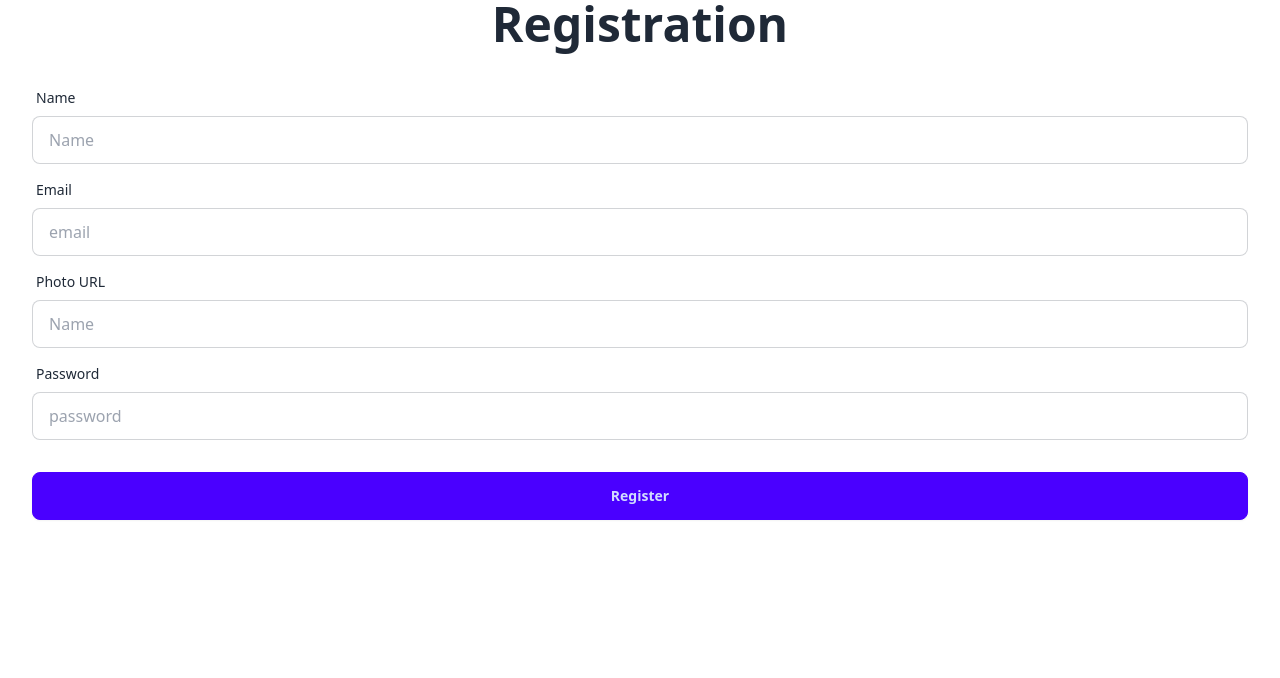
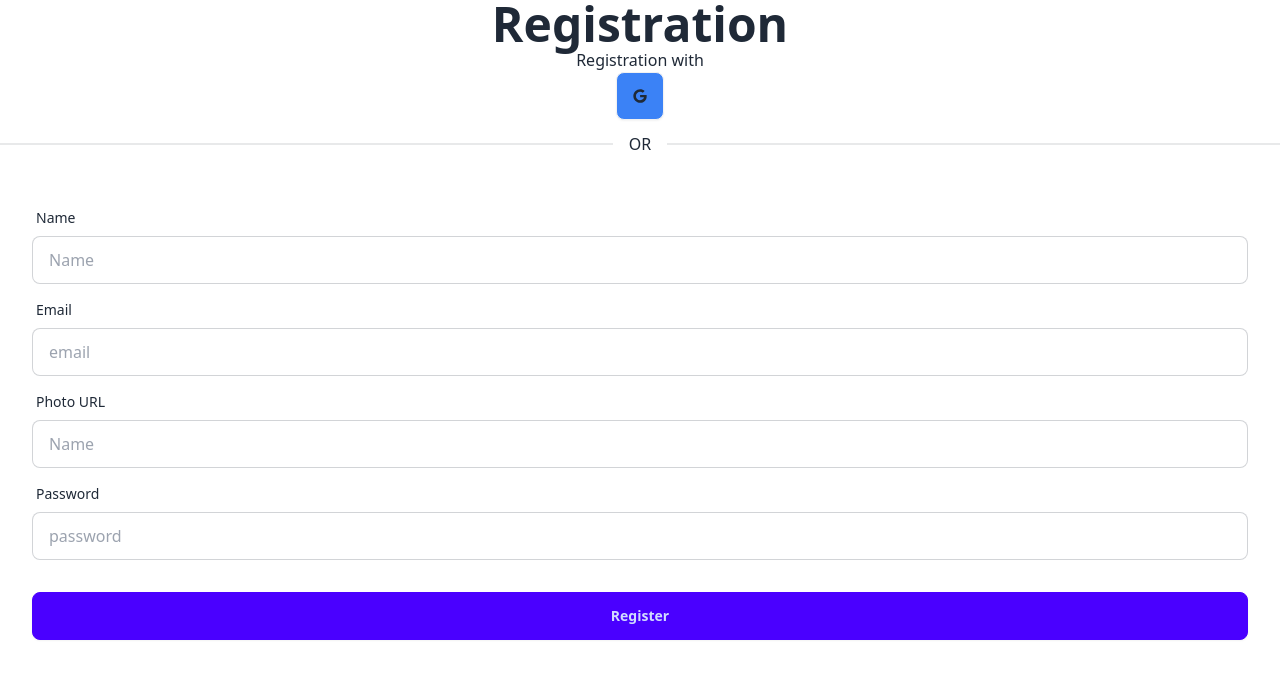
Before and after one commit to red-one12/visa-client, a React (Vite) app: page /register in a window 1280 px wide. Shown: the top 678 px of the page. Built offline with nearby package versions, Linux system fonts and the light colour scheme.

Commit message:
reg added by menula and with google

```diff
--- a/package.json
+++ b/package.json
@@ -15,6 +15,7 @@
     "match-sorter": "^8.0.0",
     "react": "^18.3.1",
     "react-dom": "^18.3.1",
+    "react-icons": "^5.4.0",
     "react-router-dom": "^7.1.1",
     "sort-by": "^1.2.0"
   },
--- a/src/main.jsx
+++ b/src/main.jsx
@@ -3,9 +3,12 @@ import { createRoot } from 'react-dom/client'
 import './index.css'
 import { RouterProvider } from 'react-router-dom'
 import router from './routes/Routes.jsx'
+import AuthProvider from './provider/AuthProvider.jsx'
 
 createRoot(document.getElementById('root')).render(
   <StrictMode>
-    <RouterProvider router={router} />
+    <AuthProvider>
+      <RouterProvider router={router} />
+    </AuthProvider>
   </StrictMode>,
 )
--- a/src/pages/Register.jsx
+++ b/src/pages/Register.jsx
@@ -1,7 +1,32 @@
+import { useContext } from "react";
+import { AuthContext } from "../provider/AuthProvider";
+import { FaGoogle } from "react-icons/fa";
+import { GoogleAuthProvider, signInWithPopup } from "firebase/auth";
+import auth from "../firebase/firebase.init";
+import { useNavigate } from "react-router-dom";
 
 
 const Register = () => {
 
+
+  const {createNewUser} = useContext(AuthContext);
+
+  const navigateToHome = useNavigate();
+
+
+
+  const googleProvider = new GoogleAuthProvider();
+
+  const handleGoogleRegister = () => {
+    signInWithPopup(auth, googleProvider)
+      .then((result) => {
+        console.log(result.user);
+        navigateToHome('/');
+      })
+      .catch(error => {
+        console.log('Error', error);
+      });
+  };
 
   const handleRegistration = (e) => {
     e.preventDefault();
@@ -11,13 +36,31 @@ const Register = () => {
     const photoURL = form.photoURL.value;
     const password = form.password.value;
 
-    console.log(name, email, photoURL, password);
+    // console.log(name, email, photoURL, password);
+
+
+    createNewUser(email, password)
+    .then(result => {
+      console.log(result.user);
+      navigateToHome('/');
+    })
+    .catch(error => {
+      console.log('error', error);
+    })
 
   }
   return (
     <div>
       <h1 className='text-center font-bold text-5xl'>Registration</h1>
 
+
+
+      <div className="text-center">
+      <p>Registration with</p>
+      <button onClick={handleGoogleRegister} className="btn bg-blue-500"><FaGoogle /></button>
+      </div>
+
+      <div className="divider">OR</div>
 
 
       <div className="">
--- /dev/null
+++ b/src/provider/AuthProvider.jsx
@@ -0,0 +1,32 @@
+import { createUserWithEmailAndPassword } from "firebase/auth";
+import React, { createContext, useState } from "react";
+import auth from "../firebase/firebase.init";
+
+
+export const AuthContext = createContext(null);
+
+const AuthProvider = ({ children }) => {
+
+  const [user, setUser] = useState(null);
+  const [loading, setLoading] = useState(null);
+
+
+  const createNewUser = (email, password) => {
+    setLoading(true);
+    return createUserWithEmailAndPassword(auth, email, password);
+  }
+
+
+
+  const authInfo = {
+    user, loading, createNewUser
+  };
+
+  return (
+    <AuthContext.Provider value={authInfo}>
+      {children}
+    </AuthContext.Provider>
+  );
+};
+
+export default AuthProvider;
```
Also changed, not shown: 1 other file (tests, documents, lock files or other folders).
